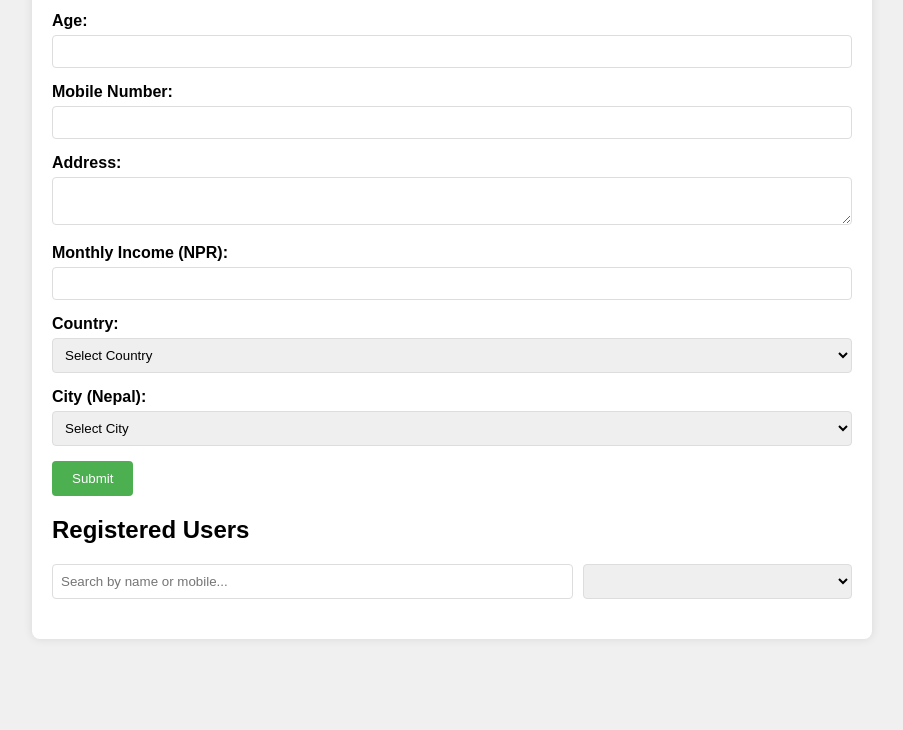
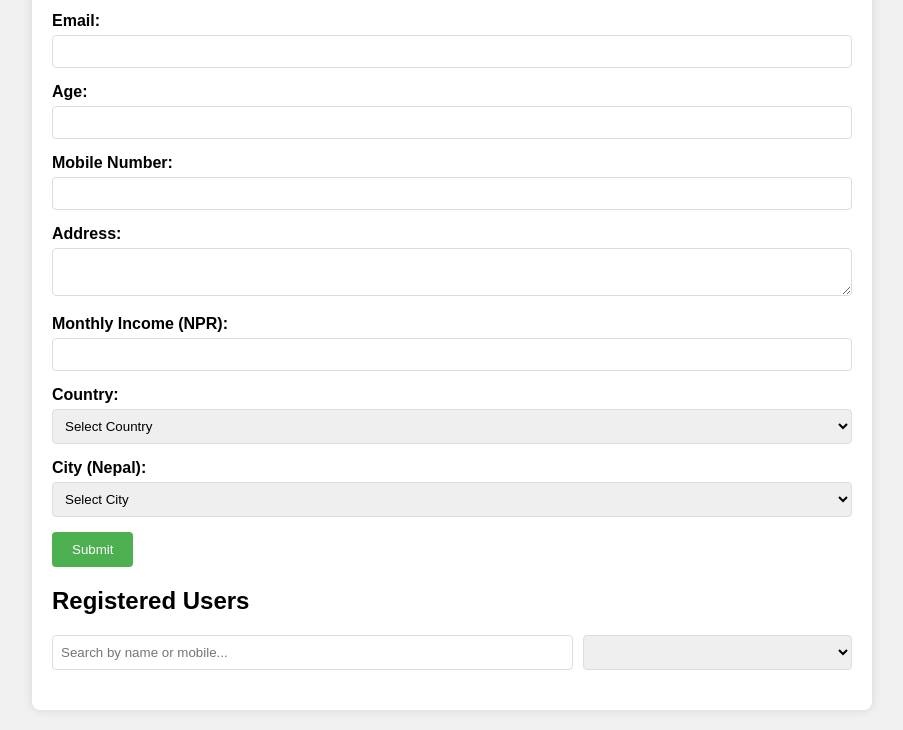
Before and after one commit to espkiran/gcrud, a website with bundled scripts: page index.html in a window 1280 px wide. Shown: the part 179-909 px from the top of the page, without its empty margins (188-1091 px from the left). Before the commit the page ends 838 px from the top, so only its background shows below. Built offline with nearby package versions, Linux system fonts and the light colour scheme; no server answers.

Commit message:
Update index.html

```diff
--- a/index.html
+++ b/index.html
@@ -9,11 +9,18 @@
 <body>
     <div class="container">
         <h1>User Registration Form</h1>
+        <input type="hidden" id="userId">
         <form id="userForm">
             <div class="form-group">
                 <label for="name">Full Name:</label>
                 <input type="text" id="name" required>
             </div>
+
+      <div class="form-group">
+    <label for="email">Email:</label>
+    <input type="email" id="email" required>
+</div>
+
 
             <div class="form-group">
                 <label for="age">Age:</label>
```
